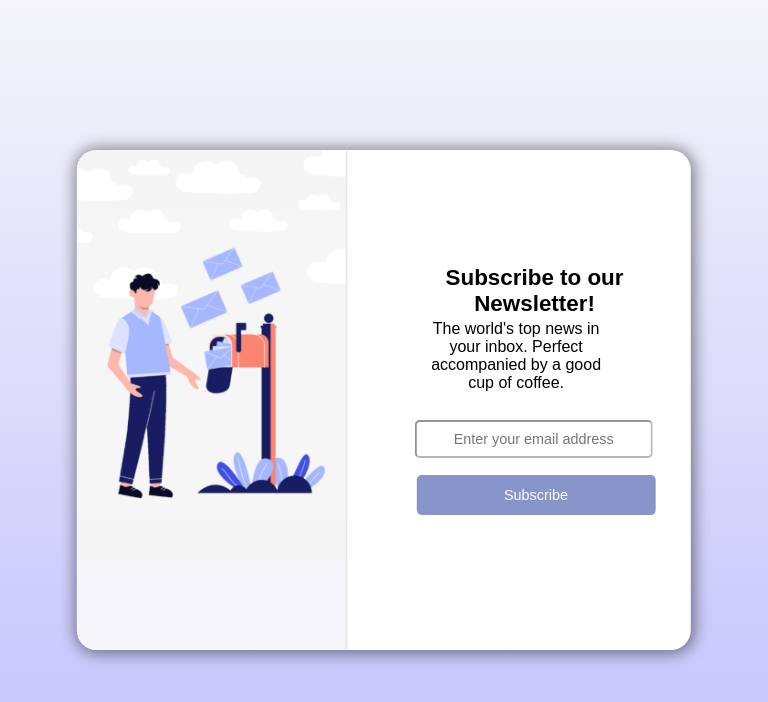
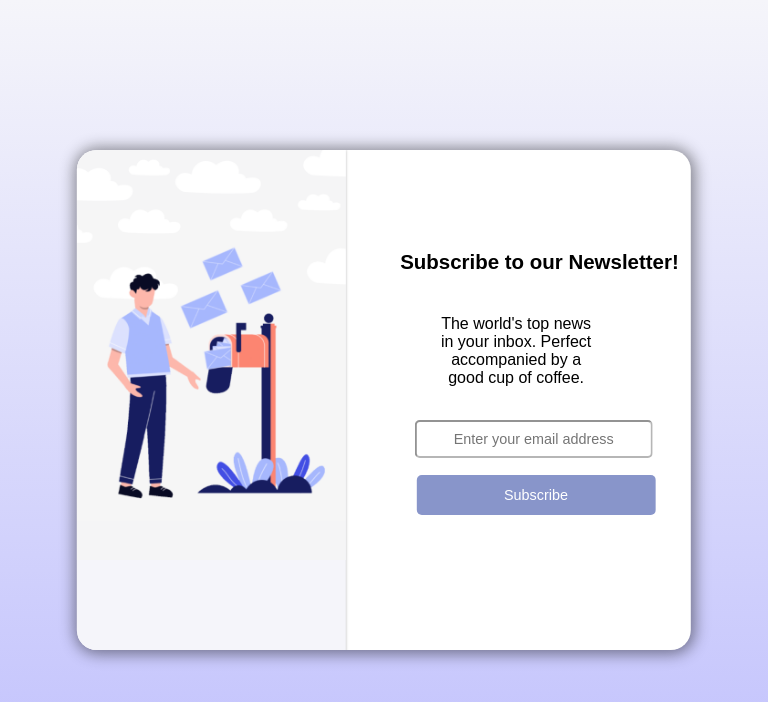
Before and after one commit to thamirisferreiraa/Projetos-para-Treinar, a plain HTML site: page projeto-001/index.html in a window 768 px wide. Drawn offline with nearby package versions, Linux system fonts and the light colour scheme.

Commit message:
Atualizações no projeto

```diff
--- a/projeto-001/estilos/media-query.css
+++ b/projeto-001/estilos/media-query.css
@@ -22,13 +22,11 @@
 
     h1{
         position: absolute;
-        top: 20%;
-        left: 49%;
+        top: 17%;
+        left: 51%;
         overflow: hidden;
-        font-size: 1.4em;
+        font-size: 1.28em;
     }
-
-
 
     p#texto{
         position: absolute;
@@ -36,6 +34,7 @@
         left: 43%;
         overflow: hidden;
         font-size: 1em;
+        margin: 5px 15% 10px;
     }
 
     p.botao1{
@@ -110,7 +109,7 @@
         left: 43%;
         overflow: hidden;
         font-size: 1em;
-        padding: 10px 60px;
+        margin: 10px 17% 15px;
     }
 
     p.botao1{
--- a/projeto-001/estilos/style.css
+++ b/projeto-001/estilos/style.css
@@ -52,7 +52,7 @@ p#texto{
     text-align: center;
     font-family: Arial, Helvetica, sans-serif;
     font-size: 0.9em;
-    padding: 10px 90px;
+    margin: 10px 25% 20px;
 }
 
 p.botao1{
```
